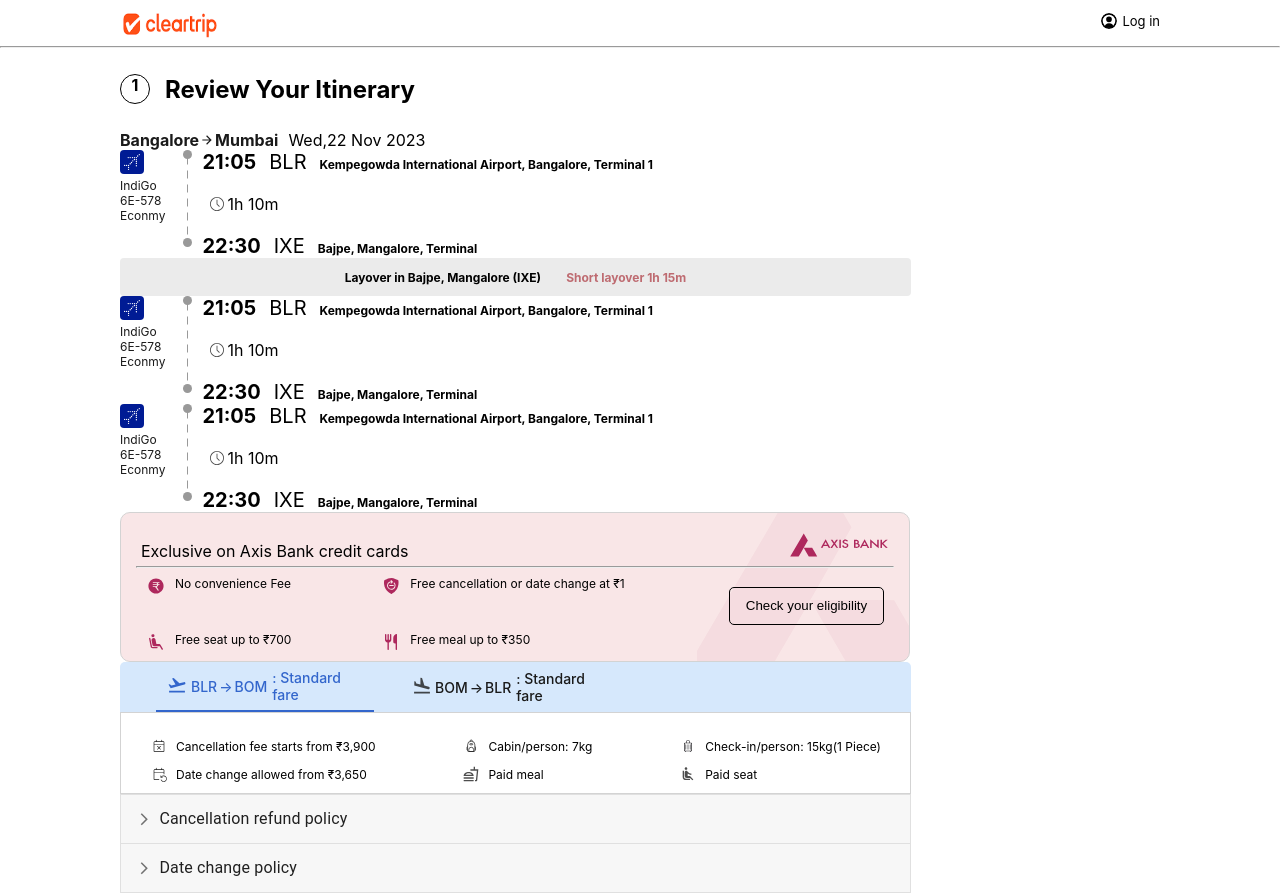
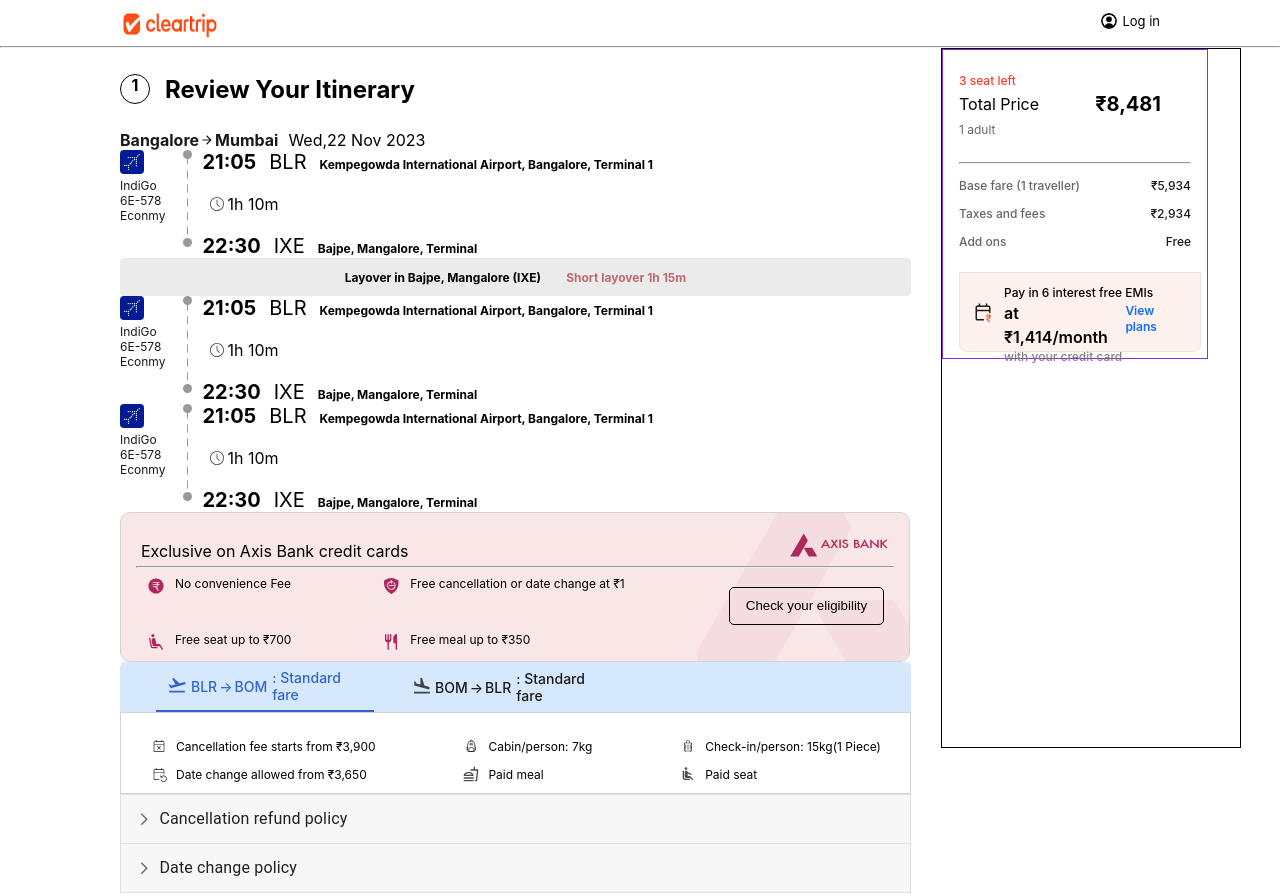
Before and after one commit to Nggohel/ClearTrip-App, a React app: page /reviewitinerary in a window 1280 px wide. Shown: the top 896 px of the page. Built offline with nearby package versions, Linux system fonts and the light colour scheme.

Commit message:
Add RightReviewSide And Started Working on that

```diff
--- a/src/components/Flights/FlightReviewItinerary.js
+++ b/src/components/Flights/FlightReviewItinerary.js
@@ -3,6 +3,7 @@
 import flightSeat from "../../Assests/Images/flightseat";
 import "../../styles/FlightReviewItinerary.css";
 import LeftFlightReviewItinerary from "./LeftFlightReviewItinerary";
+import RightFlightReviewItinerary from "./RightFlightReviewItinerary";
 
 function FlightReviewItinerary() {
   return (
@@ -18,8 +19,10 @@
       </div>
       <hr className="hr-line"></hr>
 
-      <LeftFlightReviewItinerary />
-
+      <div style={{ display: "flex" }}>
+        <LeftFlightReviewItinerary />
+        <RightFlightReviewItinerary />
+      </div>
     </>
   );
 }
--- a/src/components/Flights/LeftFlightReviewItinerary.js
+++ b/src/components/Flights/LeftFlightReviewItinerary.js
@@ -30,6 +30,7 @@
 
   return (
     <>
+    <div className="main-leftside-div">
       {/* heading-itinerary */}
       <div className="review-leftside">
         <div className="heading-itinerary">
@@ -358,7 +359,7 @@
           </div>
         </div>
       </div>
-
+      <ChooseFlightseat />
       {/* 2 */}
 
       {showForm && (
@@ -405,7 +406,7 @@
           </div>
         </div>
       )}
-      <ChooseFlightseat />
+      </div>
     </>
   );
 }
--- a/src/components/Flights/RightFlightReviewItinerary.js
+++ b/src/components/Flights/RightFlightReviewItinerary.js
@@ -0,0 +1,71 @@
+import emilogo from "../../Assests/Images/emilogo.svg";
+function RightFlightReviewItinerary() {
+  return (
+    <>
+      <aside className="aside">
+        <div className="main-rightside-div">
+          <div className="billing-data">
+            <div>
+              <p className="avaliable-seat">3 seat left</p>
+            </div>
+            <div className="bill-price">
+              <div style={{ fontSize: "16px", lineHeight: "20px" }}>
+                Total Price
+              </div>
+              <div
+                style={{
+                  fontSize: "20px",
+                  lineHeight: "28px",
+                  fontWeight: "700",
+                }}
+              >
+                ₹8,481
+              </div>
+            </div>
+            <div>
+              <p className="number-of-person">1 adult</p>
+              <div></div>
+            </div>
+          </div>
+          <div className="other-expense">
+            <div style={{ padding: "0px 16px 16px 16px" }}>
+              <div className="line">
+                <hr></hr>
+              </div>
+              <div className="otherexpense-data">
+                <p className="otherexpense-details">Base fare (1 traveller)</p>
+                <p className="otherexpense-price">₹5,934</p>
+              </div>
+              <div className="otherexpense-data">
+                <p className="otherexpense-details">Taxes and fees</p>
+                <p className="otherexpense-price">₹2,934</p>
+              </div>
+              <div className="otherexpense-data">
+                <p className="otherexpense-details">Add ons</p>
+                <p className="otherexpense-price">Free</p>
+              </div>
+              <div></div>
+            </div>
+          </div>
+          <div className="emi">
+            <div style={{ display: "flex" }}>
+              <img src={emilogo} />
+              <div className="emi-details">
+                <div className="emi-offer">Pay in 6 interest free EMIs</div>
+                <div style={{ display: "flex" }}>
+                  <div className="monthlty-price">at ₹1,414/month</div>
+                  <div className="all-plans">View plans</div>
+                </div>
+                <div>
+                  <p className="credit-card-data">with your credit card</p>
+                </div>
+              </div>
+            </div>
+          </div>
+        </div>
+      </aside>
+    </>
+  );
+}
+
+export default RightFlightReviewItinerary;
--- a/src/styles/FlightReviewItinerary.css
+++ b/src/styles/FlightReviewItinerary.css
@@ -1,3 +1,7 @@
+.main-leftside-div {
+  display: flex;
+  flex-direction: column;
+}
 .review-navbar {
   display: flex;
   align-items: center;
@@ -334,3 +338,117 @@
   margin-left: 7.5rem;
   margin-bottom: 30px;
 }
+
+/* RightSide */
+aside {
+  width: 300px;
+  height: 700px;
+  border: 1px solid black;
+  overflow-y: scroll;
+}
+.main-rightside-div {
+  background: rgb(255, 255, 255);
+  z-index: 79;
+  position: sticky;
+  top: 0px;
+  width: 266px;
+  height: 310px;
+  border: 1px solid blueviolet;
+}
+.billing-data {
+  display: flex;
+  flex-direction: column;
+  width: 234px;
+  height: 80px;
+  padding: 0px 16px;
+  margin-top: 16px;
+}
+
+.avaliable-seat {
+  margin-top: 6px;
+  line-height: 18px;
+  font-size: 12px;
+  font-weight: 500;
+  color: #ff3c2b;
+}
+.bill-price {
+  display: flex;
+  align-items: center;
+  justify-content: space-between;
+}
+.number-of-person {
+  font-size: 12px;
+  line-height: 16px;
+  margin-top: 4px;
+  margin-bottom: 8px;
+  color: #666;
+  font-weight: 400;
+}
+.other-expense {
+  overflow: hidden;
+  opacity: 1;
+  height: auto;
+}
+.line {
+  margin-top: 16px;
+  margin-bottom: 8px;
+  border-color: #e6e6e6;
+}
+.otherexpense-data {
+  display: flex;
+  align-items: center;
+  justify-content: space-between;
+  height: 28px;
+}
+.otherexpense-details {
+  font-size: 12px;
+  line-height: 16px;
+  font-weight: 500;
+  color: #666;
+}
+.otherexpense-price {
+  font-size: 12px;
+  line-height: 16px;
+  font-weight: 500;
+  color: #1a1a1a;
+}
+.emi {
+  width: 242px;
+  height: 80px;
+  background-color: rgb(255, 241, 236);
+  border-bottom-left-radius: 8px;
+  border-bottom-right-radius: 8px;
+  padding: 12px;
+  border: 1px solid #e6e6e6;
+  margin: 0px 16px 16px;
+}
+.emi-details {
+  margin-left: 8px;
+  width: 218px;
+  height: 56px;
+}
+.emi-offer {
+  font-size: 12px;
+  line-height: 16px;
+  font-weight: 500;
+  display: flex;
+}
+.monthlty-price {
+  font-size: 16px;
+  font-weight: 600;
+  line-height: 24px;
+}
+.all-plans {
+  color: rgb(15, 107, 255);
+  margin-top: 2px;
+  font-weight: 600;
+  font-size: 12px;
+  line-height: 16px;
+  cursor: pointer;
+}
+.credit-card-data {
+  font-size: 12px;
+  line-height: 16px;
+  font-weight: 500;
+  color: grey;
+}
```
Also changed, not shown: src/Assests/Images/emilogo.svg (added).
